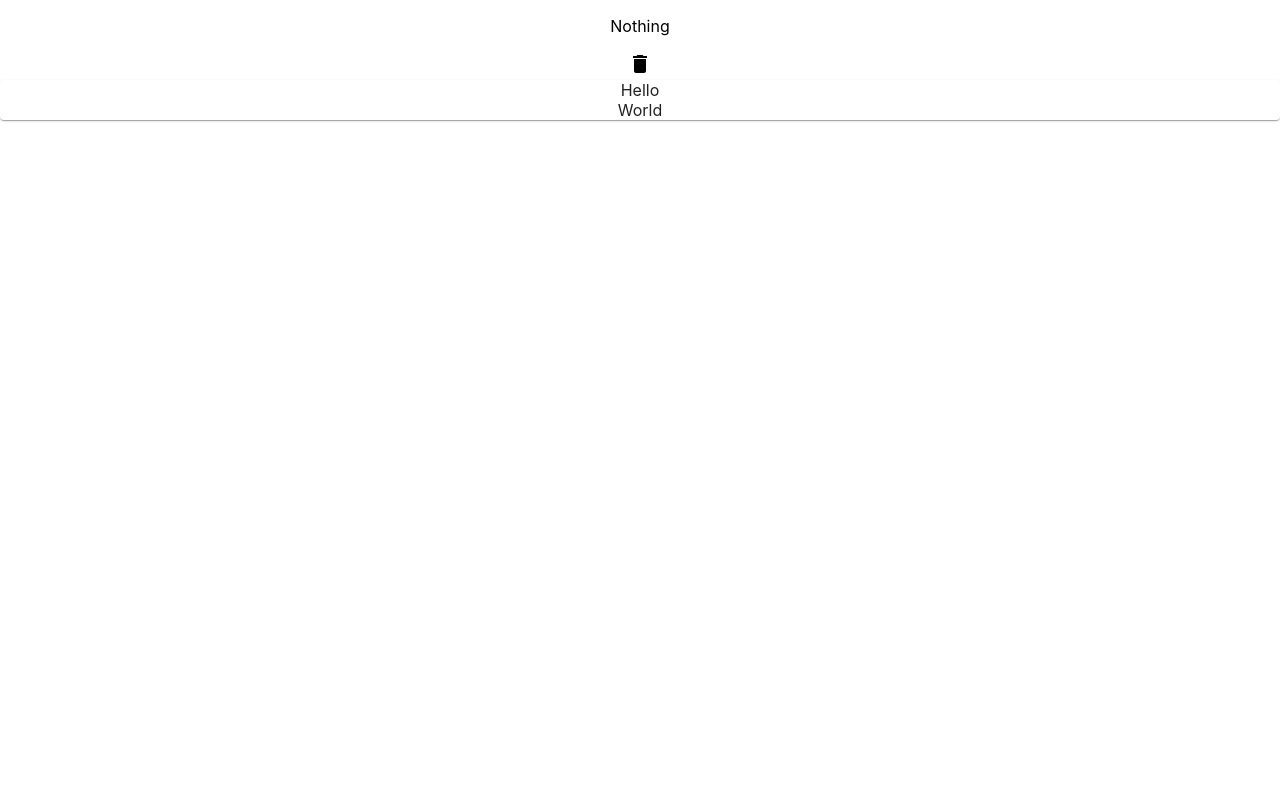
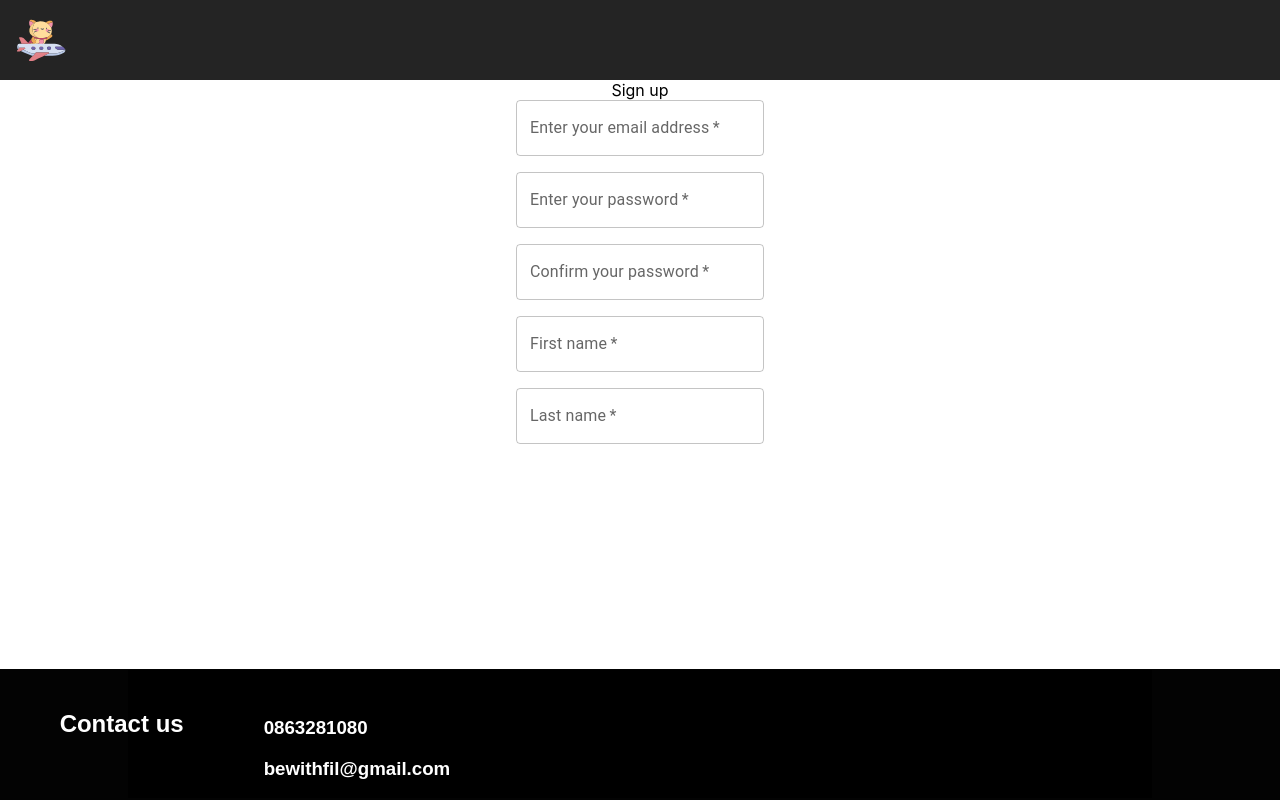
Before and after one commit to pphuditt/frontend, a React (Create React App) app: page / in a window 1280 px wide. Built offline with nearby package versions, Linux system fonts and the light colour scheme.

Commit message:
updatena

```diff
--- a/src/App.js
+++ b/src/App.js
@@ -1,18 +1,11 @@
-import logo from './logo.svg';
-import AirplaneTicketRoundedIcon from '@mui/icons-material/AirplaneTicketRounded';
-import DeleteIcon from '@mui/icons-material/Delete';
-import Paper from '@mui/material/Paper';
 import './App.css';
+import Signin from './components/signin/Signin';
+import Signup from './components/signup/Signup';
 
 function App() {
   return (
     <div className="App">
-      <p>Nothing</p>
-      <DeleteIcon/>
-      <Paper>
-        <h>Hello</h>
-        <br/><h>World</h>
-      </Paper>
+        <Signup/>
     </div>
   );
 }
--- /dev/null
+++ b/src/components/Footerr.css
@@ -0,0 +1,37 @@
+.footer-container{
+    background-color: rgb(3, 3, 3);
+    background-size: cover;
+    padding: 0.1rem 0 0.1rem 0;
+    position: fixed;
+    bottom: 0;
+    width: 100%
+}
+
+.footer {
+    width: 80%;
+    height: 16vh;
+    font-family: Arial, Helvetica, sans-serif;
+    font-weight: bold;
+    color: rgb(255, 255, 255);
+    display: flex;
+    justify-content: center;
+    flex-wrap: wrap;
+    margin: 0 auto;
+    background-color: black;
+}
+.footer-heading {
+    position: relative;
+    flex-direction: column;
+    margin-right: 5rem;
+    justify-content: left;
+    right: 500px;
+    top: 20px;
+}
+.footer-heading-two{
+    position: relative;
+    flex-direction: column;
+    margin-right: 2rem;
+    text-align: left;
+    top: 28px;
+    right: 500px;
+}
--- /dev/null
+++ b/src/components/Footerr.js
@@ -0,0 +1,23 @@
+import './Footerr.css';
+import React from 'react';
+
+function Footerr(){
+    return(
+        <div className="footer-container">
+            <div className="footer">
+                <div className="footer-heading footer-1">
+                    <h2>Nglaew Airways</h2>
+                </div>
+                <div className="footer-heading footer-2">
+                    <h2>Contact us</h2>
+                </div>
+                <div className="footer-heading-two">
+                    <h3>0863281080</h3>
+                    <h3>bewithfil@gmail.com</h3>
+                </div>
+            </div>
+        </div>
+    );
+};
+
+export default Footerr;
--- /dev/null
+++ b/src/components/Navbar.css
@@ -0,0 +1,13 @@
+.header {
+    position: top;
+    width: 100%;
+    height: 80px;
+    background: #242424;
+}
+.logo {
+    position:fixed;
+	left:16px;
+    width: 50px;
+    height: 50px;
+    margin-top: 15px;
+}
--- /dev/null
+++ b/src/components/Navbar.js
@@ -0,0 +1,14 @@
+import './Navbar.css';
+import { ReactComponent as YourSvg } from './Untitled-1.svg';
+
+function Navbar(){
+    return(
+        <div className='header'>
+            <div >
+                <YourSvg className='logo'/>
+            </div>
+        </div>
+    );
+};
+
+export default Navbar;
--- /dev/null
+++ b/src/components/signin/Signin.css
@@ -0,0 +1,30 @@
+.signin-text {
+    position: absolute;
+    width: 216px;
+    height: 58px;
+    left: 640px;
+    top: 188px;
+    color: #000000;
+    font-family: Arial, Helvetica, sans-serif;
+    font-style: normal;
+    font-weight: 400;
+    font-size: 64px;
+    line-height: 71px;
+}
+.enteremail {
+    position: absolute;
+    width: 600px;
+    height: 203px;
+    left: 600px;
+    top: 200px;
+}
+.enterpassword {
+    position: absolute;
+    width: 600px;
+    height: 203px;
+    right: 0px;
+    top: 300px;
+}
+.sign-up-textlink{
+    top: 270px;
+}
--- /dev/null
+++ b/src/components/signin/Signin.js
@@ -0,0 +1,103 @@
+import * as React from 'react';
+import FormControl from '@mui/material/FormControl';
+import OutlinedInput from '@mui/material/OutlinedInput';
+import InputLabel from '@mui/material/InputLabel';
+import Visibility from '@mui/icons-material/Visibility';
+import VisibilityOff from '@mui/icons-material/VisibilityOff';
+import IconButton from '@mui/material/IconButton';
+import InputAdornment from '@mui/material/InputAdornment';
+import Navbar from '../Navbar';
+import Footerr from '../Footerr';
+import Signup from '../signup/Signup';
+import './Signin.css';
+import {TextField} from '@mui/material';
+import {Button} from '@mui/material';
+
+
+function Signin(){
+
+    const [values, setValues] = React.useState({
+        amount: '',
+        password: '',
+        weight: '',
+        weightRange: '',
+        showPassword: false,
+      });
+
+    const handleChange = (prop) => (event) => {
+        setValues({ ...values, [prop]: event.target.value });
+      };
+
+    const handleClickShowPassword = () => {
+        setValues({
+          ...values,
+          showPassword: !values.showPassword,
+        });
+      };
+
+      const handleMouseDownPassword = (event) => {
+        event.preventDefault();
+      };
+
+    return(
+    <div>
+        <Navbar/>
+        <div >
+            <text className='signin-text'>Sign in</text>
+        </div>
+         <TextField
+            className='enteremail'
+            id="demo-helper-text-aligned-1"
+            label="Enter your email address"
+        />
+        {/* <TextField
+            className='enterpassword'
+            type="password"
+            id="demo-helper-text-aligned-2"
+            label="Enter your password"
+        />  */}
+        <FormControl  variant="outlined" className='enterpassword'>
+          <InputLabel htmlFor="outlined-adornment-password">Password</InputLabel>
+          <OutlinedInput
+            id="outlined-adornment-password"
+            type={values.showPassword ? 'text' : 'password'}
+            value={values.password}
+            onChange={handleChange('password')}
+            endAdornment={
+              <InputAdornment position="end">
+                <IconButton
+                  aria-label="toggle password visibility"
+                  onClick={handleClickShowPassword}
+                  onMouseDown={handleMouseDownPassword}
+                  edge="end"
+                >
+                  {values.showPassword ? <VisibilityOff /> : <Visibility />}
+                </IconButton>
+              </InputAdornment>
+            }
+            label="Password"
+          />
+        </FormControl>
+        <Button variant="contained"
+            sx={{backgroundColor: '#000000',
+            borderColor: '#111',
+            width: '600px',
+            right: '600px',
+            top: '400px',
+            '&:active': {
+                boxShadow: 'none',
+                backgroundColor: '#111',
+                borderColor: '#111'},
+            '&:hover': {
+                backgroundColor: '#969C9F',
+                borderColor: '#969C9F',
+                boxShadow: 'none',
+            },
+            fontFamily: ['Arial', 'Helvetica', 'sans-serif']}}
+        >Log in</Button>
+        <Footerr/>
+    </div>
+    );
+};
+
+export default Signin;
--- /dev/null
+++ b/src/components/signup/Signup.js
@@ -0,0 +1,64 @@
+import * as React from "react";
+import Navbar from "../Navbar";
+import Footerr from "../Footerr";
+import { Grid, Button, TextField } from "@mui/material";
+
+
+function Signup() {
+  const [value, setValue] = React.useState(null);
+  return (
+    <div>
+      <Navbar />
+      <Footerr />
+      <div>
+        <text className="signup-text">Sign up</text>
+      </div>
+      <Grid container display="row" rowSpacing={2}>
+        <Grid item xs={12}>
+          <TextField
+            required
+            minWidth
+            className="enteremailaddress"
+            id="emaila-required"
+            label="Enter your email address"
+          />
+        </Grid>
+        <Grid item xs={12}>
+          <TextField
+            required
+            className="enterepassword"
+            id="pass-required"
+            label="Enter your password"
+          />
+        </Grid>
+        <Grid item xs={12}>
+          <TextField
+            required
+            className="confirmpassword"
+            id="cpass-required"
+            label="Confirm your password"
+          />
+        </Grid>
+        <Grid item xs={12}>
+          <TextField
+            required
+            className="firstName"
+            id="firstname-required"
+            label="First name"
+          />
+        </Grid>
+        <Grid item xs={12}>
+          <TextField
+            required
+            className="lastName"
+            id="lastname-required"
+            label="Last name"
+          />
+        </Grid>
+
+      </Grid>
+    </div>
+  );
+}
+
+export default Signup;
```
Also changed, not shown: src/components/Untitled-1.svg (added).
